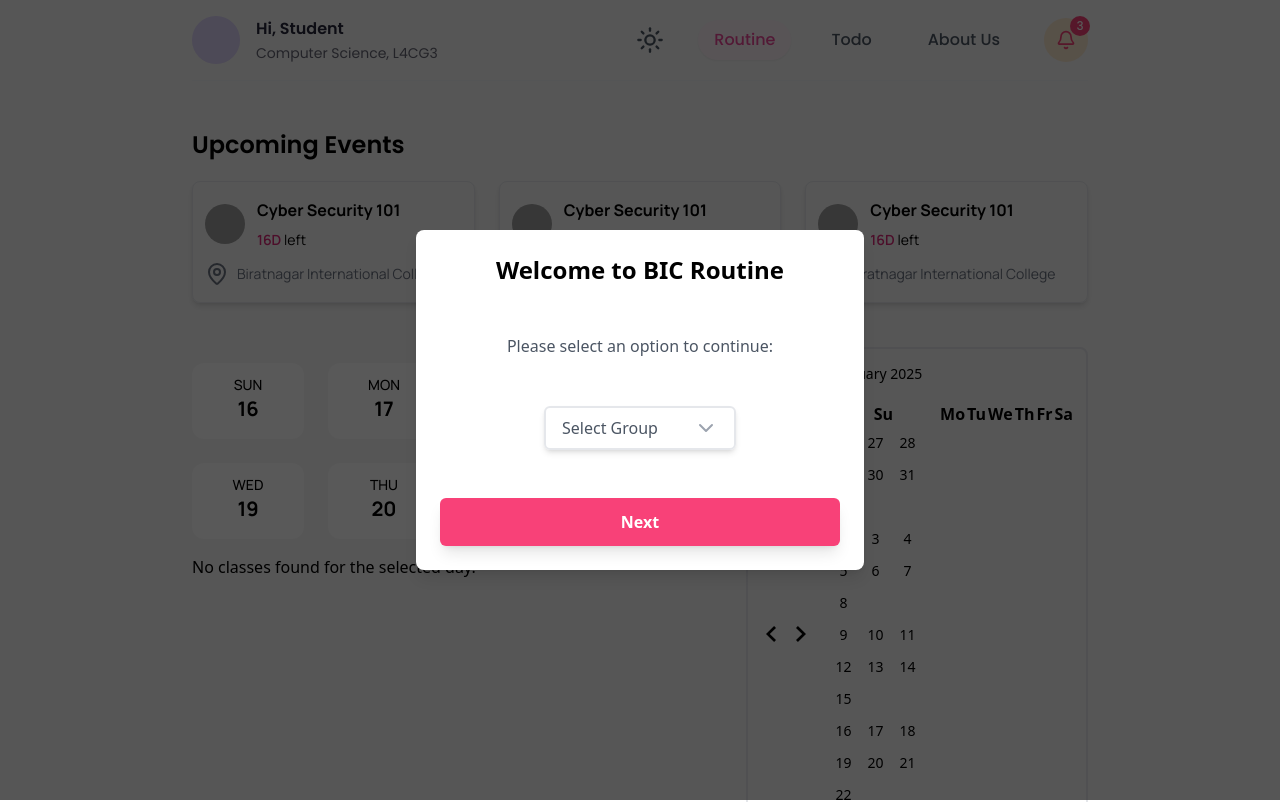
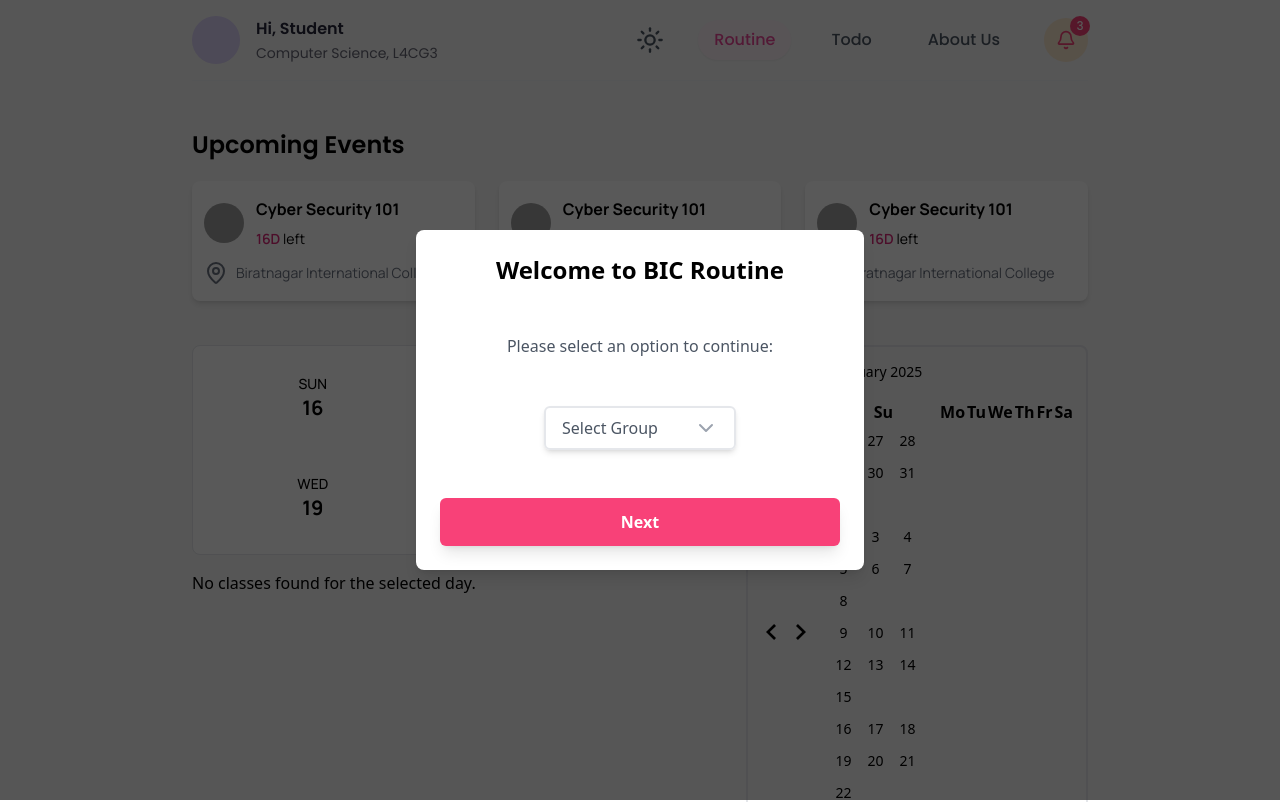
Before and after one commit to adgator101/routine-v2-react, a React (Vite) app: page / in a window 1280 px wide. Shown: the top 802 px of the page. Built offline with nearby package versions, Linux system fonts and the light colour scheme; grey boxes are pictures that could not be loaded.

Commit message:
refactor: improve date button component

```diff
--- a/src/components/DateButton.jsx
+++ b/src/components/DateButton.jsx
@@ -12,7 +12,7 @@
   });
 
   return (
-    <div className="date-buttons flex flex-wrap justify-center sm:justify-normal gap-4 py-4 font-manrope lg:gap-6">
+    <div className="date-buttons flex flex-wrap justify-center gap-4 rounded-lg border border-gray-200 bg-white px-4 py-4 font-manrope md:mb-4 lg:gap-6">
       {daysOfWeek.map((day, index) => {
         const isSelected = selectedDay === day;
 
--- a/src/components/EventCard.jsx
+++ b/src/components/EventCard.jsx
@@ -9,7 +9,7 @@
         {[...Array(3)].map((_, index) => (
           <div
             key={index}
-            className="grid cursor-pointer gap-3 rounded-lg border border-gray-200 p-3 py-4 shadow-md transition-[shadow_transform] hover:scale-105 hover:shadow-md"
+            className="grid cursor-pointer gap-3 rounded-lg bg-white p-3 py-4 shadow-md transition-[shadow_transform] hover:scale-105 hover:shadow-md"
           >
             <div className="flex items-center gap-3">
               <img
```
